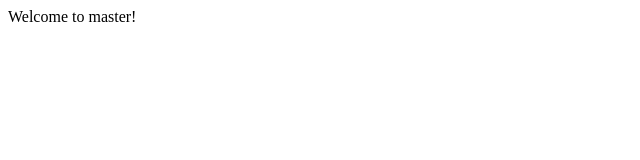
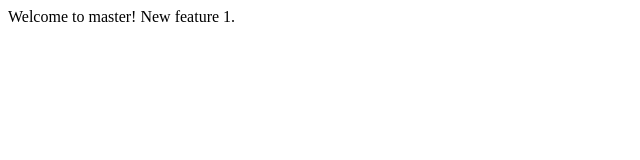
Before and after one commit to geekysrm/learning-git, a plain HTML site: page index.html in a window 1280 px wide. Shown: the whole page, without its empty margins (0-640 px from the left). Drawn offline with Linux system fonts and the light colour scheme.

Commit message:
added new line

```diff
--- a/index.html
+++ b/index.html
@@ -7,5 +7,6 @@
 </head>
 <body>
     Welcome to master!
+    New feature 1.
 </body>
 </html>
```
